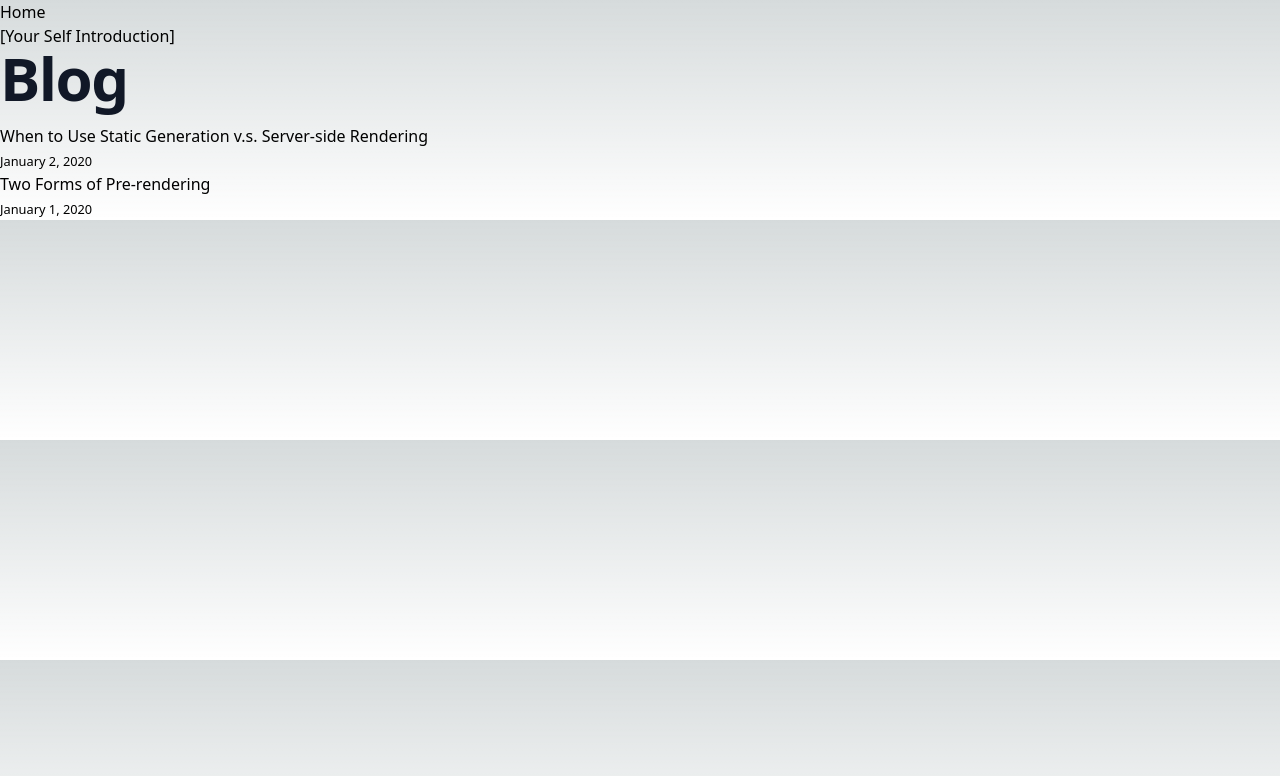
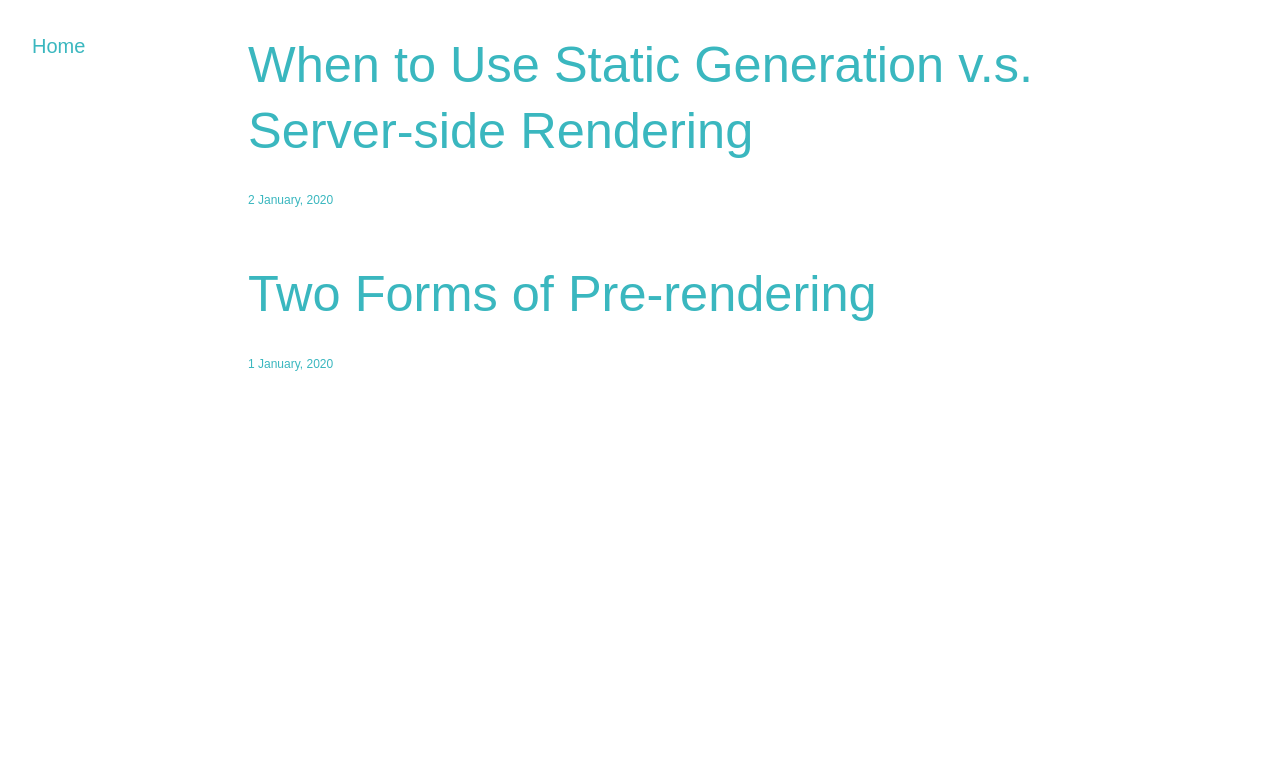
Before and after one commit to Pieter-Rees/blog, a Next.js app: page / in a window 1280 px wide. Shown: the top 776 px of the page. Built offline with nearby package versions, Linux system fonts and the light colour scheme.

Commit message:
basic styling and like button, some markup

```diff
--- a/components/date.tsx
+++ b/components/date.tsx
@@ -2,5 +2,5 @@ import { parseISO, format } from "date-fns";
 
 export default function Date({ dateString }) {
   const date = parseISO(dateString);
-  return <time dateTime={dateString}>{format(date, "LLLL d, yyyy")}</time>;
+  return <time dateTime={dateString}>{format(date, "d LLLL, yyyy")}</time>;
 }
--- a/components/layout.tsx
+++ b/components/layout.tsx
@@ -5,10 +5,19 @@ const name = "Pieter Rees";
 
 export default function Layout({ children }: { children: ReactNode }) {
   return (
-    <>
-      <Link href={`/`}>Home</Link>
-
-      <main className="container mx-auto">{children}</main>
-    </>
+    <div className="container mx-auto text-black text-tahiti">
+      <div className="grid grid-cols-12 gap-4">
+        <div className="col-span-2 p-8">
+          <ul>
+            <li className="text-xl">
+              <Link href={`/`}>Home</Link>
+            </li>
+          </ul>
+        </div>
+        <div className="col-span-9 p-8">
+          <main>{children}</main>
+        </div>
+      </div>
+    </div>
   );
 }
--- a/package.json
+++ b/package.json
@@ -9,6 +9,7 @@
     "lint": "next lint"
   },
   "dependencies": {
+    "@lyket/react": "^2.1.0",
     "@types/node": "18.16.0",
     "@types/react": "18.0.38",
     "@types/react-dom": "18.0.11",
--- a/pages/index.tsx
+++ b/pages/index.tsx
@@ -15,16 +15,13 @@ export async function getStaticProps() {
 export default function Home({ allPostsData }: any) {
   return (
     <Layout>
-      <p>[Your Self Introduction]</p>
       <section>
-        <h1 className="mb-4 text-4xl font-extrabold leading-none tracking-tight text-gray-900 md:text-5xl lg:text-6xl dark:text-white">
-          Blog
-        </h1>
         <ul>
           {allPostsData.map(({ id, date, title }: any) => (
-            <li key={id}>
-              <Link href={`/posts/${id}`}>{title}</Link>
-              <br />
+            <li key={id} className="mb-12">
+              <h2>
+                <Link href={`/posts/${id}`}>{title}</Link>
+              </h2>
               <small>
                 <Date dateString={date} />
               </small>
--- a/pages/posts/[id].tsx
+++ b/pages/posts/[id].tsx
@@ -2,6 +2,7 @@ import Layout from "../../components/layout";
 import { getAllPostIds, getPostData } from "../../lib/posts";
 import Head from "next/head";
 import Date from "../../components/date";
+import { Provider, LikeButton } from "@lyket/react";
 
 export async function getStaticProps({ params }) {
   const postData = await getPostData(params.id);
@@ -23,18 +24,29 @@ export async function getStaticPaths() {
 export default function Post({ postData }) {
   return (
     <Layout>
-      {/* Add this <Head> tag */}
-      <Head>
-        <title>{postData.title}</title>
-      </Head>
+      <div>
+        <Head>
+          <title>{postData.title}</title>
+        </Head>
+        <main>
+          <h2 className="mt-0">{postData.title}</h2>
+          <hr />
+          <div className="my-4">
+            <p dangerouslySetInnerHTML={{ __html: postData.contentHtml }} />
+          </div>
 
-      {postData.title}
-      <br />
-      {postData.id}
-      <br />
-      <Date dateString={postData.date} />
-      <br />
-      <div dangerouslySetInnerHTML={{ __html: postData.contentHtml }} />
+          <hr />
+          <p>
+            <Date dateString={postData.date} />
+          </p>
+        </main>
+
+        <div className="-ml-4">
+          <Provider apiKey="pt_68a7aad22ee1668229a908c557373f">
+            <LikeButton namespace="testing-react" id="everybody-like-now" />
+          </Provider>
+        </div>
+      </div>
     </Layout>
   );
 }
--- a/styles/globals.css
+++ b/styles/globals.css
@@ -1,6 +1,7 @@
 @tailwind base;
 @tailwind components;
 @tailwind utilities;
+@import url("https://fonts.googleapis.com/css?family=Telex:400");
 
 :root {
   --foreground-rgb: 0, 0, 0;
@@ -18,10 +19,62 @@
 
 body {
   color: rgb(var(--foreground-rgb));
-  background: linear-gradient(
-      to bottom,
-      transparent,
-      rgb(var(--background-end-rgb))
-    )
-    rgb(var(--background-start-rgb));
 }
+
+@import url("https://fonts.googleapis.com/css?family=Telex:400");
+
+html {
+  font-size: 100%;
+} /*16px*/
+
+body {
+  font-family: "Telex", sans-serif;
+  font-weight: 400;
+  line-height: 1.75;
+}
+
+a:hover {
+  text-decoration: underline;
+}
+
+p {
+  margin-bottom: 1rem;
+}
+
+h1,
+h2,
+h3,
+h4,
+h5 {
+  margin: 0 0 1.38rem;
+  font-family: "Telex", sans-serif;
+  font-weight: 400;
+  line-height: 1.3;
+}
+
+h1 {
+  margin-top: 0;
+  font-size: 4.209rem;
+  text-decoration: underline;
+}
+
+h2 {
+  font-size: 3.157rem;
+}
+
+h3 {
+  font-size: 2.369rem;
+}
+
+h4 {
+  font-size: 1.777rem;
+}
+
+h5 {
+  font-size: 1.333rem;
+}
+
+small,
+.text_small {
+  font-size: 0.75rem;
+}
--- a/tailwind.config.js
+++ b/tailwind.config.js
@@ -1,18 +1,30 @@
 /** @type {import('tailwindcss').Config} */
 module.exports = {
   content: [
-    './pages/**/*.{js,ts,jsx,tsx,mdx}',
-    './components/**/*.{js,ts,jsx,tsx,mdx}',
-    './app/**/*.{js,ts,jsx,tsx,mdx}',
+    "./pages/**/*.{js,ts,jsx,tsx,mdx}",
+    "./components/**/*.{js,ts,jsx,tsx,mdx}",
+    "./app/**/*.{js,ts,jsx,tsx,mdx}",
   ],
   theme: {
+    colors: {
+      transparent: "transparent",
+      current: "currentColor",
+      white: "#ffffff",
+      black: "#000000",
+      gray: "#808080",
+      metal: "#565584",
+      tahiti: "#3ab7bf",
+      silver: "#ecebff",
+      "bubble-gum": "#ff77e9",
+      bermuda: "#78dcca",
+    },
     extend: {
       backgroundImage: {
-        'gradient-radial': 'radial-gradient(var(--tw-gradient-stops))',
-        'gradient-conic':
-          'conic-gradient(from 180deg at 50% 50%, var(--tw-gradient-stops))',
+        "gradient-radial": "radial-gradient(var(--tw-gradient-stops))",
+        "gradient-conic":
+          "conic-gradient(from 180deg at 50% 50%, var(--tw-gradient-stops))",
       },
     },
   },
   plugins: [],
-}
+};
```
Also changed, not shown: 1 other file (tests, documents, lock files or other folders).
